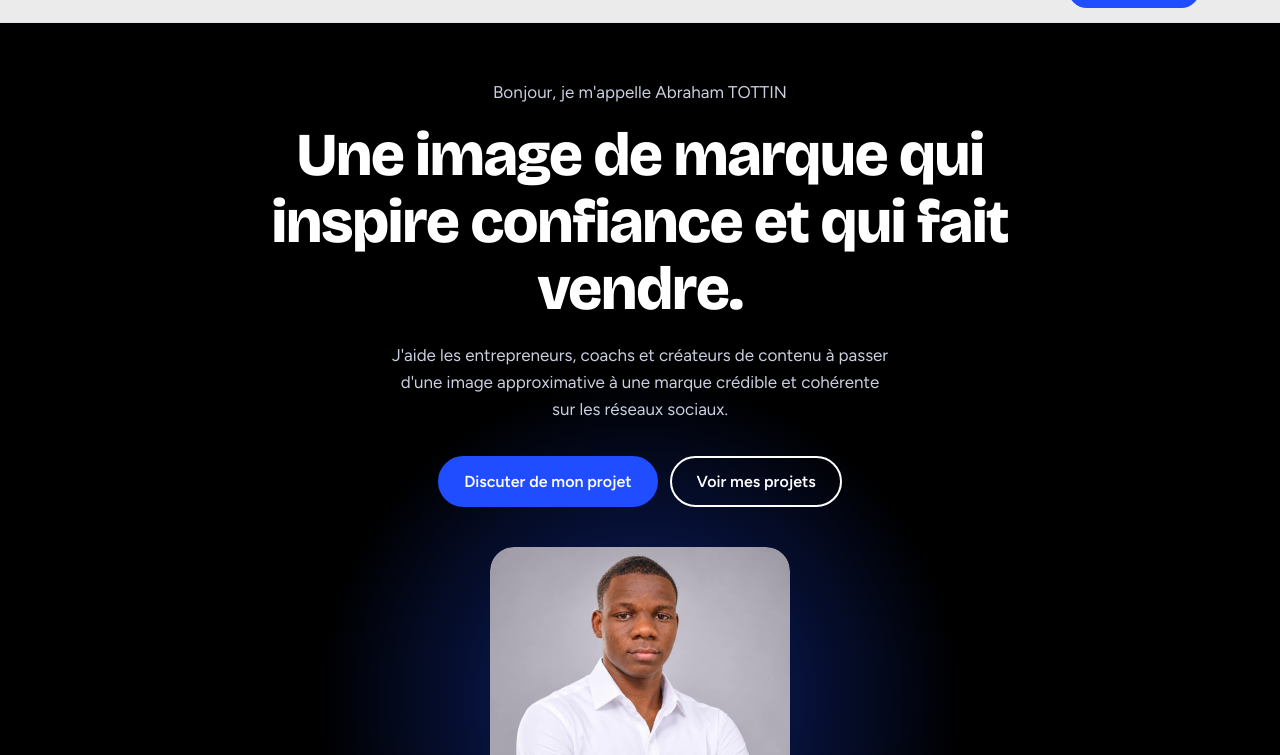
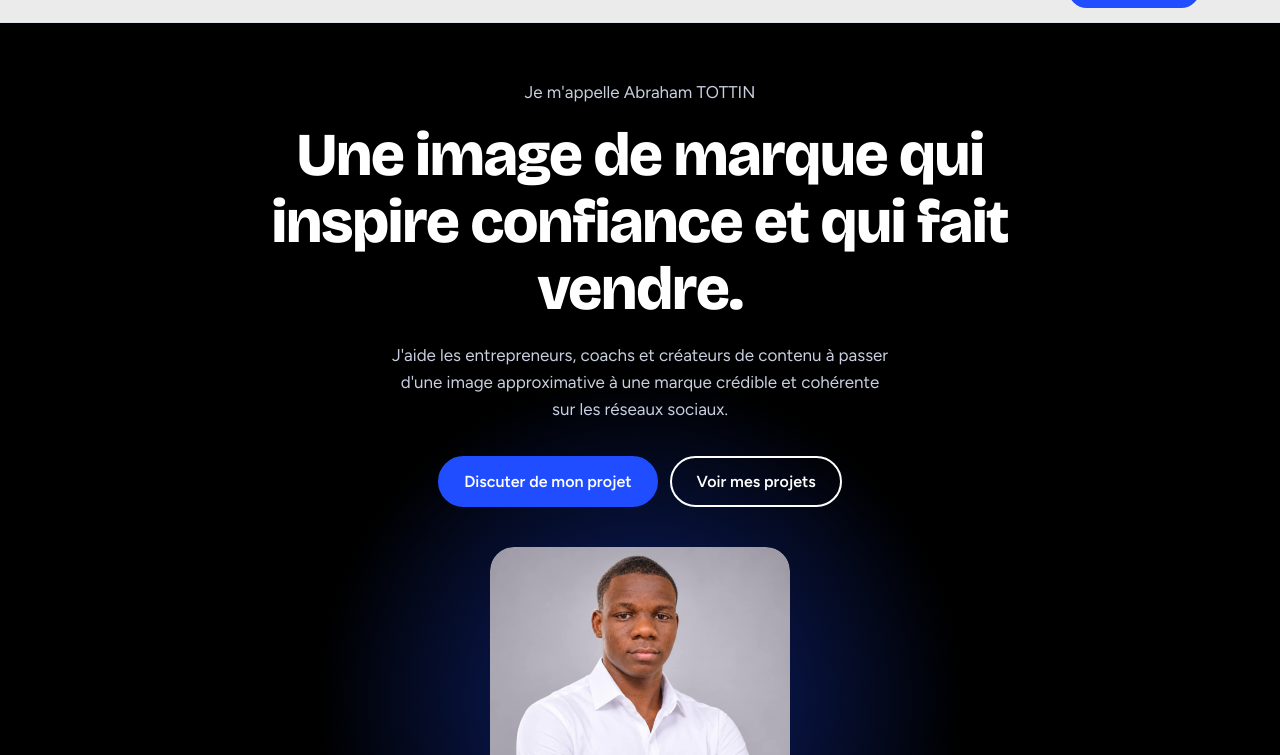
Before and after one commit to abrahamtotin51-eng/portfolio-abraham, a plain HTML site: page index.html in a window 1280 px wide. Shown: the part 45-800 px from the top of the page. Drawn offline with nearby package versions, Linux system fonts and the light colour scheme; no server answers.

Commit message:
Correct greeting text in hero section

```diff
--- a/index.html
+++ b/index.html
@@ -34,7 +34,7 @@
   <!-- 01 ACCUEIL -->
   <section class="hero" id="accueil">
     <div class="container hero__inner reveal">
-      <p class="hero__sub">Bonjour, je m'appelle Abraham TOTTIN</p>
+      <p class="hero__sub">Je m'appelle Abraham TOTTIN</p>
       <h1 class="hero__title">Une image de marque qui inspire confiance et qui fait vendre.</h1>
       <p class="hero__text">J'aide les entrepreneurs, coachs et créateurs de contenu à passer d'une image approximative à une marque crédible et cohérente sur les réseaux sociaux.</p>
       <div class="hero__cta">
```
